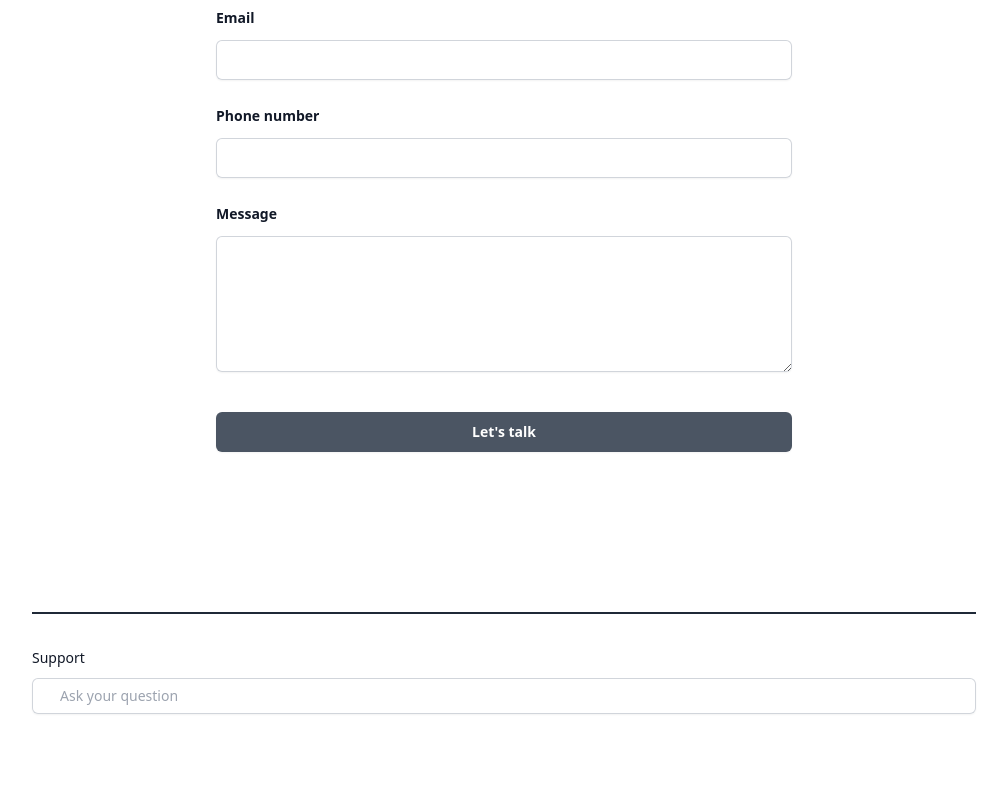
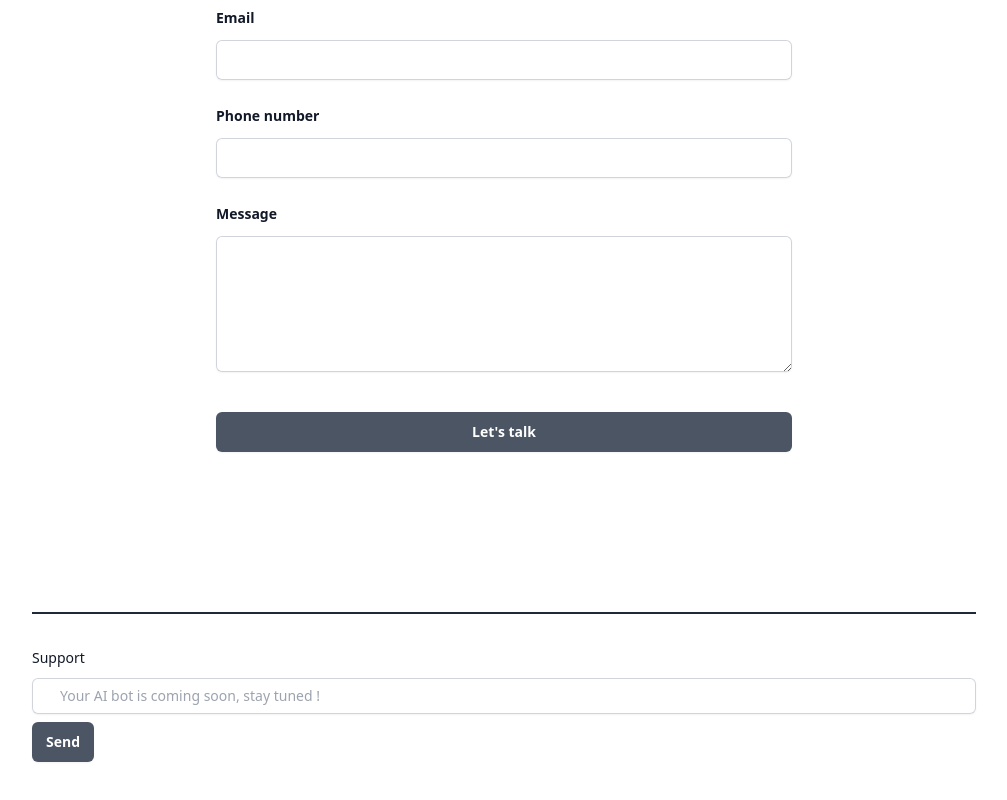
Before and after one commit to MickaelMaujean/portfolio, a React (Vite) app: page / in a window 1280 px wide. Shown: the part 3125-3925 px from the top of the page, without its empty margins (168-1175 px from the left). Before the commit the page ends 3903 px from the top, so only its background shows below. Built offline with nearby package versions, Linux system fonts and the light colour scheme; no server answers; some icons are missing.

Commit message:
AI bot placeholder

```diff
--- a/src/components/ChatBot.jsx
+++ b/src/components/ChatBot.jsx
@@ -2,6 +2,8 @@ import React from "react";
 import { FaRobot } from "react-icons/fa6";
 
 function ChatBot() {
+	const handleAIbot = () => {};
+
 	return (
 		<div id="chatbot" className="max-w-[1040px] m-auto md:pl-20 p-4 py-16">
 			<hr class="border-b my-8 border-gray-800" />
@@ -19,8 +21,17 @@ function ChatBot() {
 						type="text"
 						name="support"
 						className="block w-full rounded-md border-0 py-1.5 pl-7 pr-20 text-gray-900 ring-1 ring-inset ring-gray-300 placeholder:text-gray-400 focus:ring-2 focus:ring-inset focus:ring-indigo-600 sm:text-sm sm:leading-6"
-						placeholder="Ask your question"
+						placeholder="Your AI bot is coming soon, stay tuned !"
 					/>
+				</div>
+				<div className="mt-2">
+					<button
+						type="submit"
+						onClick={handleAIbot}
+						className="rounded-md bg-gray-600 px-3.5 py-2.5 text-center text-sm font-semibold text-white shadow-sm hover:bg-gray-700 focus-visible:outline focus-visible:outline-2 focus-visible:outline-offset-2 focus-visible:outline-indigo-600"
+					>
+						Send
+					</button>
 				</div>
 			</div>
 		</div>
```
